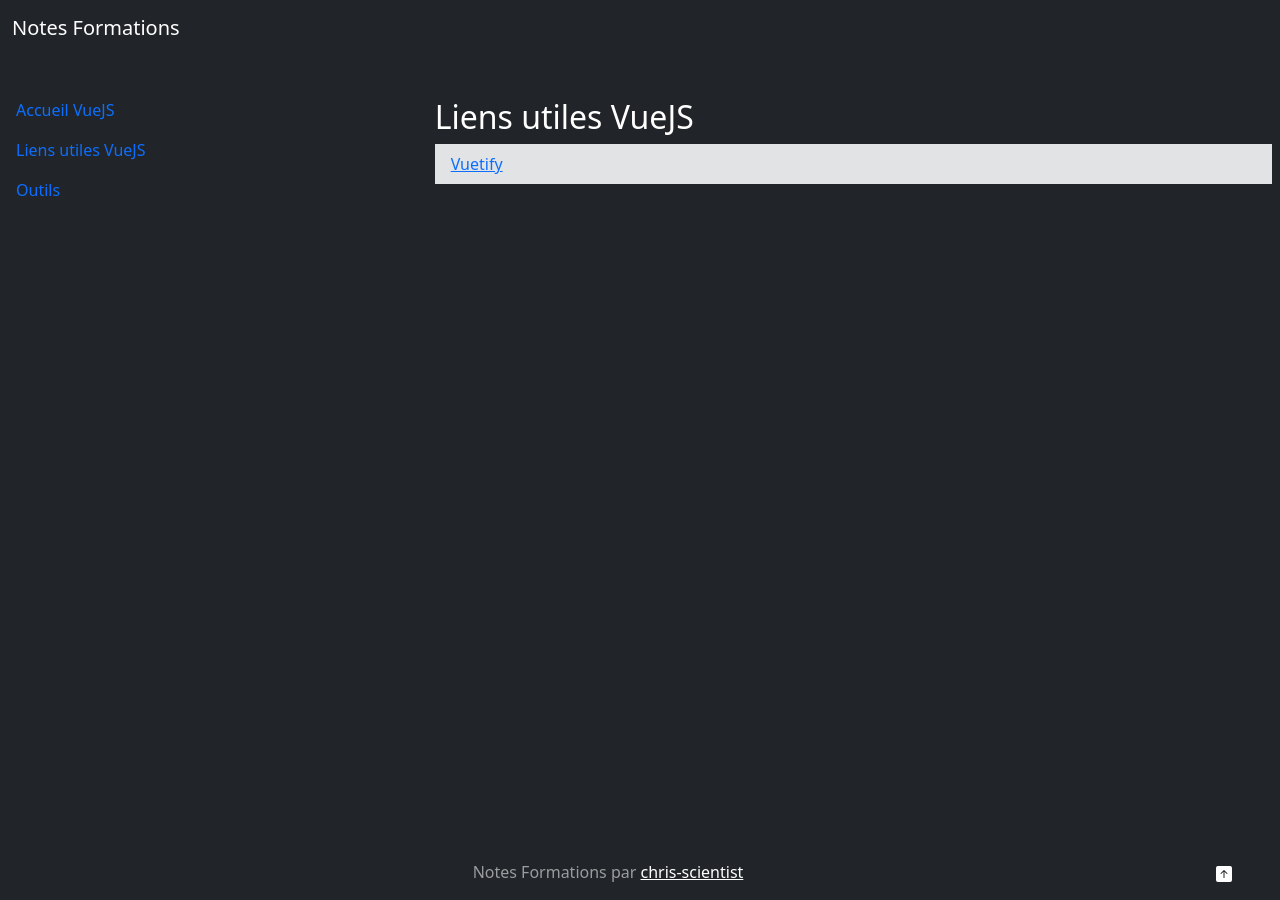
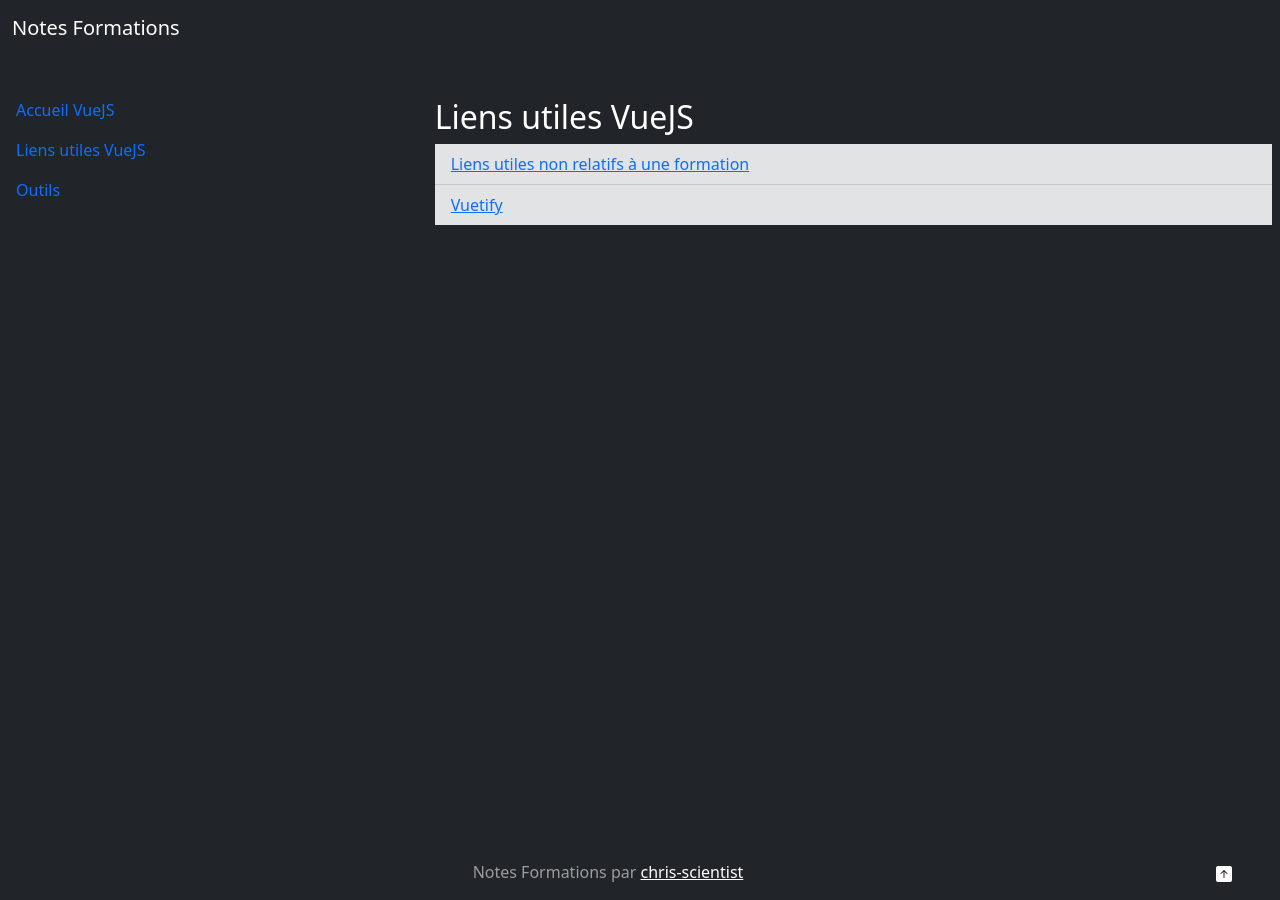
Before and after one commit to cthubert-fr/notes, a Jekyll site: the page built from docs/formation/vuejs/usefull-links.md, in a window 1280 px wide. Built offline with Jekyll 4.4.1, drawn with Linux system fonts in a browser that asks for light colours; nearby versions of some CDN libraries.

Commit message:
Update liens utiles VueJS

```diff
--- a/docs/formation/vuejs/usefull-links.md
+++ b/docs/formation/vuejs/usefull-links.md
@@ -10,6 +10,9 @@ my_menu: menu-vuejs.html
 
 <ul class="list-group list-group-flush">
   <li class="list-group-item list-group-item-secondary">
+    <a href="{{ site.url }}/usefull-links/" >Liens utiles non relatifs à une formation</a>
+  </li>
+  <li class="list-group-item list-group-item-secondary">
     <a href="https://vuetifyjs.com/en/" >Vuetify</a>
   </li>
 </ul>
```
